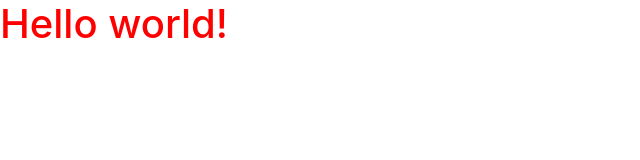
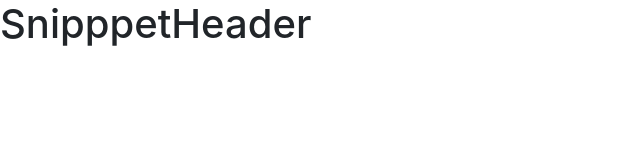
Before and after one commit to KingstonBK3/Template.github.io, a website: page src/index.html in a window 1280 px wide. Shown: the whole page, without its empty margins (0-640 px from the left). Drawn offline with Linux system fonts and the light colour scheme.

Commit message:
html and css snippet example

```diff
--- a/src/css/style.css
+++ /dev/null
@@ -1,3 +0,0 @@
-h1{
-	color: red;
-}
--- a/src/index.html
+++ b/src/index.html
@@ -1,12 +1,37 @@
+<!-- File: htstart.sublime-snippet source -->
+
+<!--
+<snippet>
+	<content><![CDATA[
 <!DOCTYPE html>
-<html lang="en">
+<html lang="${1:en}">
 <head>
 	<meta charset="UTF-8">
 	<link rel="stylesheet" href="css/bootstrap.css">
 	<link rel="stylesheet" href="css/style.css">
-	<title>Template</title>
+	<title>${2:Title}</title>
 </head>
 <body>
-<h1>Hello world!</h1>
+<h1>${3:Hader-1}</h1>
 </body>
 </html>
+]]></content>
+	<tabTrigger>htstart</tabTrigger>
+	<scope>source.html</scope>
+</snippet>
+-->
+
+<!-- Enster htstart and press Tab -->
+
+<!DOCTYPE html>
+<html lang="ru">
+<head>
+	<meta charset="UTF-8">
+	<link rel="stylesheet" href="css/bootstrap.css">
+	<link rel="stylesheet" href="css/style.css">
+	<title>SnippetTitle</title>
+</head>
+<body>
+<h1>SnipppetHeader</h1>
+</body>
+</html>
```
